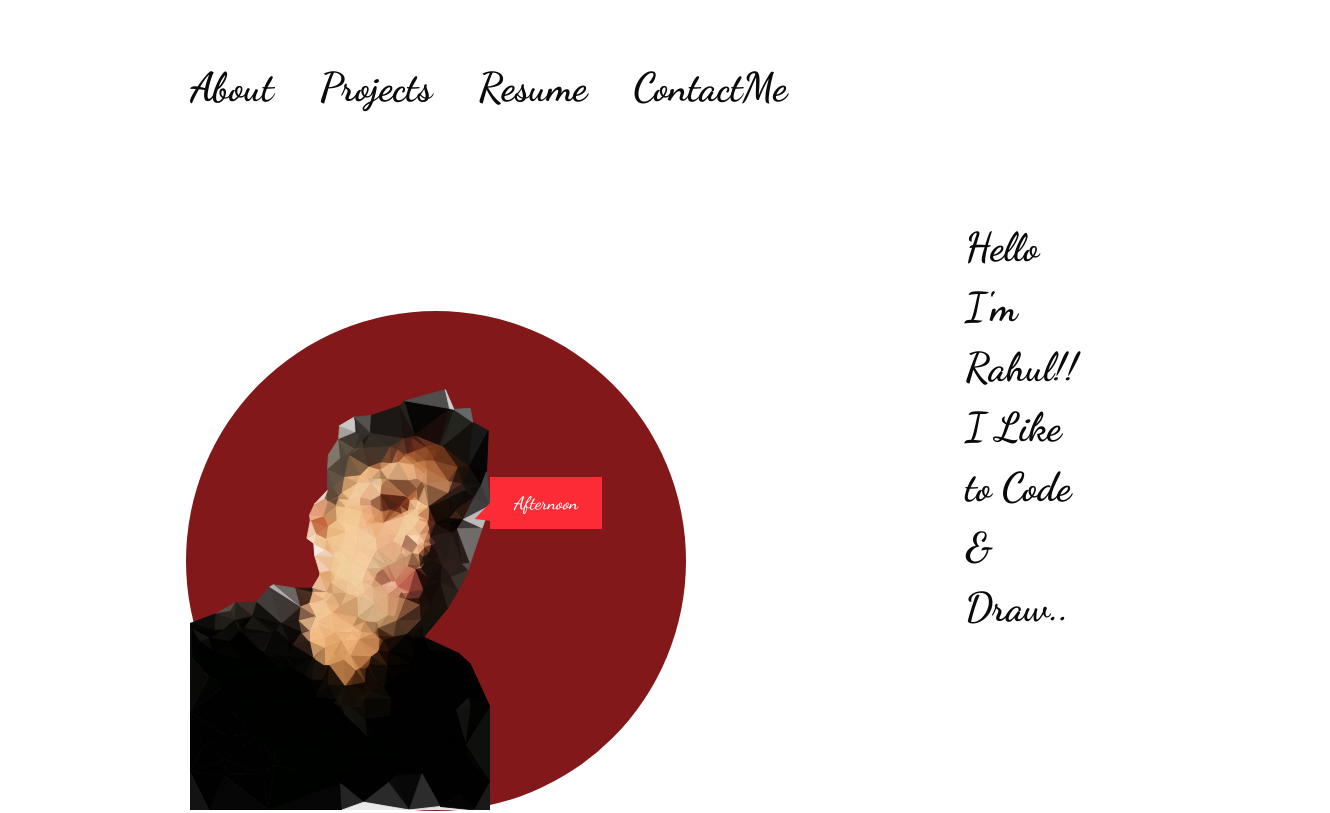
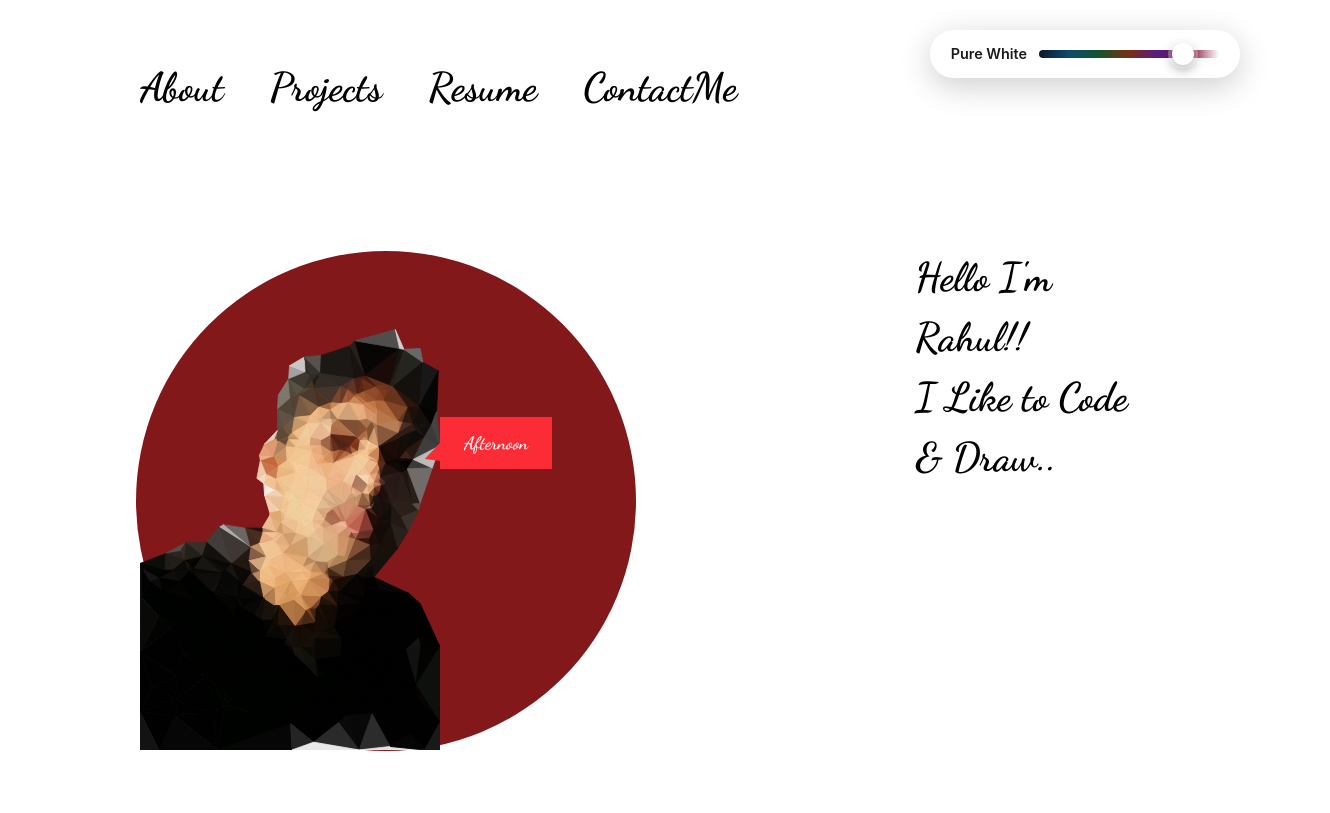
Before and after one commit to rahulgope45/Portfolio-2, a React (Vite) app: page / in a window 1280 px wide. Shown: the top 813 px of the page, 1330 px wide, since content can reach past the window. Built offline with nearby package versions, Linux system fonts and the light colour scheme.

Commit message:
Theme Togler added

```diff
--- /dev/null
+++ b/src/componets/ColorThemeToggler.jsx
@@ -0,0 +1,240 @@
+import { useState, useEffect } from 'react';
+
+const ColorThemeToggler = () => {
+  const themes = [
+  { name: 'Midnight', bg: '#19252B', text: '#EAEAEA', accent: '#4FC3F7' },
+  { name: 'Deep Slate', bg: '#25333A', text: '#F0F0F0', accent: '#FF7043' },
+  { name: 'Charcoal', bg: '#2F4048', text: '#F5F5F5', accent: '#FFCA28' },
+  { name: 'Steel', bg: '#3A4D56', text: '#FAFAFA', accent: '#66BB6A' },
+  { name: 'Gunmetal', bg: '#455A64', text: '#FFFFFF', accent: '#AB47BC' },
+  { name: 'Ash', bg: '#546E7A', text: '#FFFFFF', accent: '#29B6F6' },
+  { name: 'Fog', bg: '#607D8B', text: '#FFFFFF', accent: '#FF5722' },
+  { name: 'Clouded Sky', bg: '#78909C', text: '#000000', accent: '#8BC34A' },
+  { name: 'Silver Blue', bg: '#90A4AE', text: '#000000', accent: '#FFC107' },
+  { name: 'Dust', bg: '#B0BEC5', text: '#000000', accent: '#03A9F4' },
+  { name: 'Mist', bg: '#CFD8DC', text: '#000000', accent: '#E91E63' },
+  { name: 'Pearl', bg: '#ECEFF1', text: '#000000', accent: '#9C27B0' },
+  { name: 'Ivory', bg: '#F5F5F5', text: '#000000', accent: '#FF9800' },
+  { name: 'Snowfall', bg: '#FAFAFA', text: '#000000', accent: '#4CAF50' },
+  { name: 'Frost', bg: '#FCFCFC', text: '#000000', accent: '#2196F3' },
+  { name: 'White Smoke', bg: '#FDFDFD', text: '#000000', accent: '#FF4081' },
+  { name: 'Pure White', bg: '#FFFFFF', text: '#000000', accent: '#3F51B5' },
+  { name: 'Soft Dawn', bg: '#E0E0E0', text: '#000000', accent: '#FF5722' },
+  { name: 'Pale Sky', bg: '#D6D6D6', text: '#000000', accent: '#009688' },
+  { name: 'Bright Day', bg: '#CCCCCC', text: '#000000', accent: '#FFEB3B' },
+];
+
+
+  const [currentThemeIndex, setCurrentThemeIndex] = useState(16);
+
+  const currentTheme = themes[currentThemeIndex];
+
+  useEffect(() => {
+    document.body.style.backgroundColor = currentTheme.bg;
+    document.body.style.color = currentTheme.text;
+    document.body.style.transition = 'background-color 0.5s ease, color 0.5s ease';
+  }, [currentTheme]);
+
+  const handleSliderChange = (e) => {
+    const value = parseInt(e.target.value);
+    setCurrentThemeIndex(value);
+  };
+
+  return (
+    <>
+      <style>{`
+        * {
+
+        }
+
+        body {
+          font-family: -apple-system, BlinkMacSystemFont, 'Segoe UI', sans-serif;
+          min-height: 100vh;
+          display: flex;
+          align-items: center;
+          justify-content: center;
+          overflow-x: hidden;
+        }
+
+        .demo-content {
+          text-align: center;
+          padding: 40px;
+          max-width: 800px;
+        }
+
+        .demo-title {
+          font-size: clamp(2rem, 5vw, 4rem);
+          font-weight: 800;
+          margin-bottom: 20px;
+          letter-spacing: -2px;
+        }
+
+        .demo-text {
+          font-size: clamp(1rem, 2vw, 1.3rem);
+          opacity: 0.8;
+          line-height: 1.6;
+          margin-bottom: 40px;
+        }
+
+        .theme-slider-wrapper {
+          position: fixed;
+          top: 30px;
+          right: 40px;
+          z-index: 1000;
+        }
+
+        .slider-container {
+          display: flex;
+          align-items: center;
+          gap: 12px;
+          background: rgba(255, 255, 255, 0.1);
+          backdrop-filter: blur(20px);
+          padding: 12px 20px;
+          border-radius: 50px;
+          box-shadow: 0 8px 32px rgba(0, 0, 0, 0.2);
+          border: 1px solid rgba(255, 255, 255, 0.15);
+        }
+
+        .theme-name {
+          font-weight: 600;
+          font-size: 0.9rem;
+          min-width: 70px;
+          text-align: left;
+          opacity: 0.9;
+        }
+
+        .theme-slider {
+          -webkit-appearance: none;
+          width: 180px;
+          height: 8px;
+          border-radius: 10px;
+          background: linear-gradient(
+            to right,
+            #0f172a 0%,
+            #0c4a6e 16.66%,
+            #14532d 33.33%,
+            #7c2d12 50%,
+            #581c87 66.66%,
+            #881337 83.33%,
+            #ffffff 100%
+          );
+          outline: none;
+          cursor: pointer;
+        }
+
+        .theme-slider::-webkit-slider-thumb {
+          -webkit-appearance: none;
+          appearance: none;
+          width: 22px;
+          height: 22px;
+          border-radius: 50%;
+          background: white;
+          cursor: pointer;
+          box-shadow:
+            0 0 0 4px rgba(255, 255, 255, 0.3),
+            0 4px 12px rgba(0, 0, 0, 0.4);
+          transition: all 0.2s ease;
+        }
+
+        .theme-slider::-webkit-slider-thumb:hover {
+          transform: scale(1.15);
+          box-shadow:
+            0 0 0 6px rgba(255, 255, 255, 0.4),
+            0 6px 16px rgba(0, 0, 0, 0.5);
+        }
+
+        .theme-slider::-webkit-slider-thumb:active {
+          transform: scale(1.05);
+        }
+
+        .theme-slider::-moz-range-thumb {
+          width: 22px;
+          height: 22px;
+          border-radius: 50%;
+          background: white;
+          cursor: pointer;
+          border: none;
+          box-shadow:
+            0 0 0 4px rgba(255, 255, 255, 0.3),
+            0 4px 12px rgba(0, 0, 0, 0.4);
+          transition: all 0.2s ease;
+        }
+
+        .theme-slider::-moz-range-thumb:hover {
+          transform: scale(1.15);
+          box-shadow:
+            0 0 0 6px rgba(255, 255, 255, 0.4),
+            0 6px 16px rgba(0, 0, 0, 0.5);
+        }
+
+        .theme-slider::-moz-range-thumb:active {
+          transform: scale(1.05);
+        }
+
+        @media (max-width: 768px) {
+          .theme-slider-wrapper {
+            top: 20px;
+            right: 20px;
+            left: 20px;
+          }
+
+          .slider-container {
+            padding: 10px 16px;
+            justify-content: center;
+          }
+
+          .theme-slider {
+            width: 140px;
+          }
+
+          .theme-name {
+            min-width: 60px;
+            font-size: 0.85rem;
+          }
+        }
+
+        @media (max-width: 480px) {
+          .theme-slider-wrapper {
+            right: 10px;
+            left: 10px;
+          }
+
+          .slider-container {
+            flex-direction: column;
+            gap: 8px;
+            padding: 12px;
+          }
+
+          .theme-slider {
+            width: 100%;
+            max-width: 200px;
+          }
+
+          .theme-name {
+            text-align: center;
+          }
+        }
+      `}</style>
+
+      {/* Demo Content */}
+
+
+      {/* Theme Slider */}
+      <div className="theme-slider-wrapper">
+        <div className="slider-container">
+          <span className="theme-name">{currentTheme.name}</span>
+          <input
+            type="range"
+            min="0"
+            max={themes.length - 1}
+            value={currentThemeIndex}
+            onChange={handleSliderChange}
+            className="theme-slider"
+          />
+        </div>
+      </div>
+    </>
+  );
+};
+
+export default ColorThemeToggler;
--- a/src/componets/Navbar.jsx
+++ b/src/componets/Navbar.jsx
@@ -1,5 +1,6 @@
 import React, { useState } from 'react'
 import { Link } from 'react-router'//For Future
+import ColorThemeToggler from './ColorThemeToggler'
 
 function Navbar({scrollToSection}) {
 
@@ -11,8 +12,9 @@ const handleActive = ()=>{
 
 
   return (
-    <div className='flex gap-[46px] mt-[57px] font-[Dancing_Script] font-bold text-[40px]'>
-        <button
+    <div >
+        <div className='flex gap-[46px] mt-[57px] font-[Dancing_Script] font-bold text-[40px]'>
+          <button
         onClick={() =>scrollToSection("about")}
         >About</button>
         <button
@@ -24,6 +26,8 @@ const handleActive = ()=>{
         <button
         onClick={() =>scrollToSection("contactme")}
         >ContactMe</button>
+        </div>
+        <ColorThemeToggler/>
 
     </div>
   )
--- a/src/componets/Projects.jsx
+++ b/src/componets/Projects.jsx
@@ -178,7 +178,7 @@ function Projects() {
             {project.title}
           </h2>
 
-          <ul className="list-disc pl-5 space-y-2 text-lg">
+          <ul className="list-disc pl-5 space-y-2 text-lg font-[Dancing_Script] font-medium">
             {project.description.map((desc, i) => (
               <li key={i}>{desc}</li>
             ))}
--- a/src/componets/Resume.jsx
+++ b/src/componets/Resume.jsx
@@ -6,7 +6,7 @@ function Resume() {
     id='resume'
     >
       {/* Heading */}
-      <h1 className="font-[Dancing_Script] font-extrabold text-4xl text-black">
+      <h1 className="font-[Dancing_Script] font-extrabold text-4xl ">
         Get My Resume
       </h1>
 
@@ -19,8 +19,8 @@ function Resume() {
         download
         className="inline-flex items-center justify-center
                    px-6 py-2 rounded-full
-                   border border-black
-                   font-medium text-black
+                   border border-
+                   font-medium
                    hover:bg-black hover:text-white
                    transition-all duration-300"
       >
```
Also changed, not shown: src/componets/ContactMe.jsx (+11 -11 lines).
